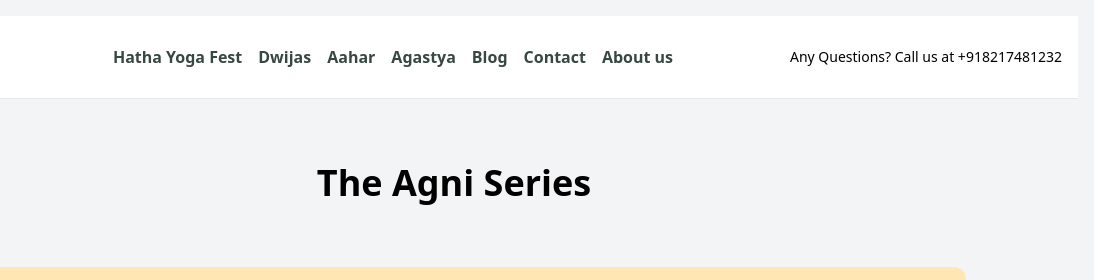
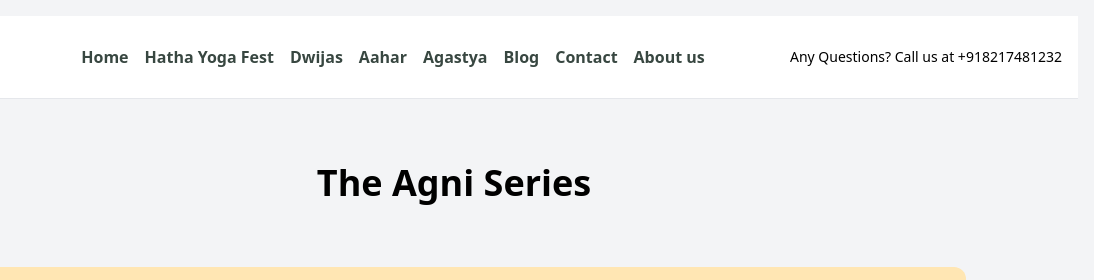
Before and after one commit to yogireindia/agni, a plain HTML site: page index.html in a window 1280 px wide. Shown: the top 280 px of the page, 186-1280 px from the left. Drawn offline with nearby package versions, Linux system fonts and the light colour scheme; grey boxes are pictures that could not be loaded.

Commit message:
Update index.html

```diff
--- a/index.html
+++ b/index.html
@@ -27,6 +27,7 @@
 
             <!-- Desktop Menu -->
             <ul class="hidden lg:flex gap-4 list-none">
+                <li><a href="https://yogireindia.github.io/home/" class="no-underline text-[#384741] font-bold hover:text-gray-600">Home</a></li>
                 <li><a href="https://yogireindia.github.io/hatha-yoga/" class="no-underline text-[#384741] font-bold hover:text-gray-600">Hatha Yoga Fest</a></li>
                 <li><a href="https://yogireindia.github.io/Dwijas/" class="no-underline text-[#384741] font-bold hover:text-gray-600">Dwijas</a></li>
                 <li><a href="https://yogireindia.github.io/Aahar/" class="no-underline text-[#384741] font-bold hover:text-gray-600">Aahar</a></li>
@@ -44,6 +45,7 @@
         <!-- Mobile Menu -->
         <div id="mobile-menu" class="hidden lg:hidden">
             <ul class="flex flex-col mt-4 space-y-2">
+                <li><a href="https://yogireindia.github.io/home/" class="block py-2 text-[#384741] font-bold hover:bg-gray-50">Home</a></li>
                 <li><a href="https://yogireindia.github.io/hatha-yoga/" class="block py-2 text-[#384741] font-bold hover:bg-gray-50">Hatha Yoga Fest</a></li>
                 <li><a href="https://yogireindia.github.io/Dwijas/" class="block py-2 text-[#384741] font-bold hover:bg-gray-50">Dwijas</a></li>
                 <li><a href="https://yogireindia.github.io/Aahar/" class="block py-2 text-[#384741] font-bold hover:bg-gray-50">Aahar</a></li>
```
